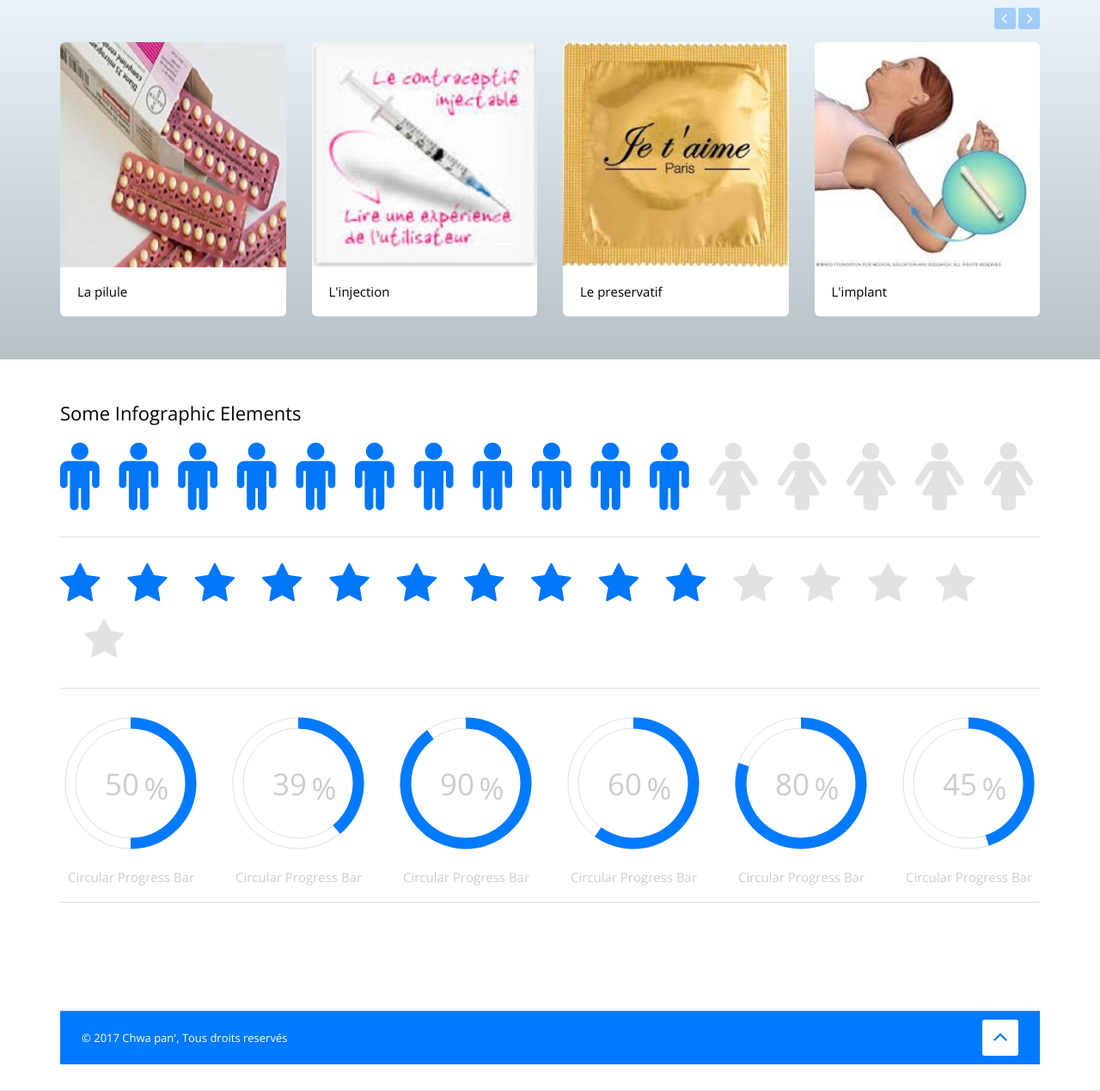
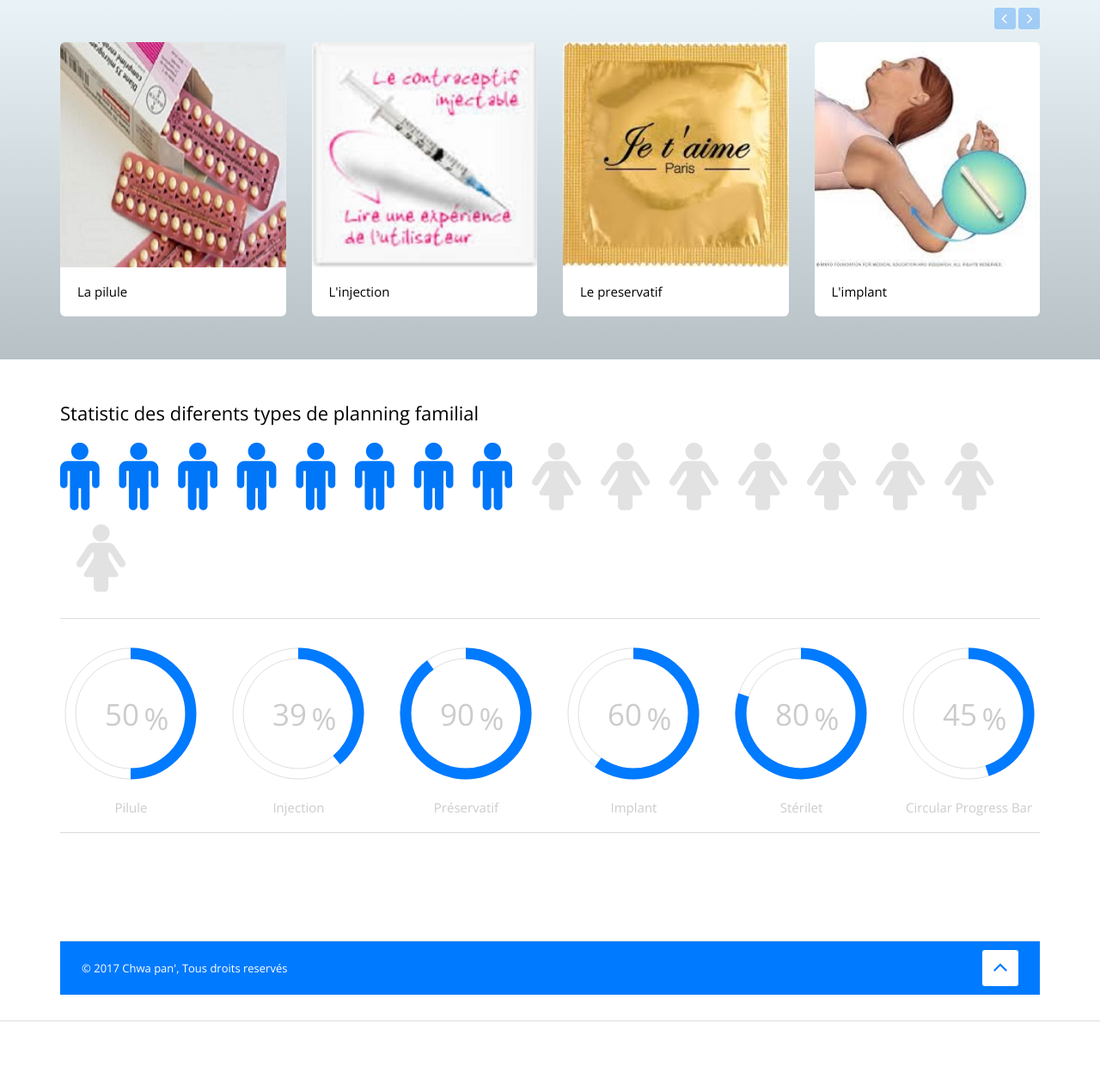
Before and after one commit to LysAMa/womenHackathon, a PHP site: page / in a window 1280 px wide. Shown: the part 1372-2641 px from the top of the page at 86% size. After the commit the page ends 2560 px from the top, so only its background shows below. Run offline with PHP 8.4, Linux system fonts and the light colour scheme.

Commit message:
Modification dans l'index

```diff
--- a/ChwaPa-n/index.php
+++ b/ChwaPa-n/index.php
@@ -341,11 +315,8 @@ require_once ("tete.php");
 
 			<div class="infographic-box">
 				<div class="container">
-					<h3>Some Infographic Elements</h3>
+					<h3>Statistic des diferents types de planning familial</h3>
 					<ul class="gender-list">
-						<li><a href="#"><i class="fa fa-male"></i></a></li>
-						<li><a href="#"><i class="fa fa-male"></i></a></li>
-						<li><a href="#"><i class="fa fa-male"></i></a></li>
 						<li><a href="#"><i class="fa fa-male"></i></a></li>
 						<li><a href="#"><i class="fa fa-male"></i></a></li>
 						<li><a href="#"><i class="fa fa-male"></i></a></li>
@@ -359,46 +330,32 @@ require_once ("tete.php");
 						<li><a href="#"><i class="fa fa-female"></i></a></li>
 						<li><a href="#"><i class="fa fa-female"></i></a></li>
 						<li><a href="#"><i class="fa fa-female"></i></a></li>
-					</ul>
-					<ul class="stars-list">
-						<li><a href="#"><i class="fa fa-star"></i></a></li>
-						<li><a href="#"><i class="fa fa-star"></i></a></li>
-						<li><a href="#"><i class="fa fa-star"></i></a></li>
-						<li><a href="#"><i class="fa fa-star"></i></a></li>
-						<li><a href="#"><i class="fa fa-star"></i></a></li>
-						<li><a href="#"><i class="fa fa-star"></i></a></li>
-						<li><a href="#"><i class="fa fa-star"></i></a></li>
-						<li><a href="#"><i class="fa fa-star"></i></a></li>
-						<li><a href="#"><i class="fa fa-star"></i></a></li>
-						<li><a href="#"><i class="fa fa-star"></i></a></li>
-						<li><a href="#"><i class="fa fa-star"></i></a></li>
-						<li><a href="#"><i class="fa fa-star"></i></a></li>
-						<li><a href="#"><i class="fa fa-star"></i></a></li>
-						<li><a href="#"><i class="fa fa-star"></i></a></li>
-						<li><a href="#"><i class="fa fa-star"></i></a></li>
+						<li><a href="#"><i class="fa fa-female"></i></a></li>
+						<li><a href="#"><i class="fa fa-female"></i></a></li>
+						<li><a href="#"><i class="fa fa-female"></i></a></li>
 					</ul>
 
 						<div class="skills-bar">
 						<div class="row">
 							<div class="col-md-2">
 								<div id="circle" data-percent="50"></div>
-								<p>Circular Progress Bar</p>
+								<p>Pilule</p>
 							</div>
 							<div class="col-md-2">
 								<div id="circle2" data-percent="39"></div>
-								<p>Circular Progress Bar</p>
+								<p>Injection</p>
 							</div>
 							<div class="col-md-2">
 								<div id="circle3" data-percent="90"></div>
-								<p>Circular Progress Bar</p>
+								<p>Préservatif</p>
 							</div>
 							<div class="col-md-2">
 								<div id="circle4" data-percent="60"></div>
-								<p>Circular Progress Bar</p>
+								<p>Implant</p>
 							</div>
 							<div class="col-md-2">
 								<div id="circle5" data-percent="80"></div>
-								<p>Circular Progress Bar</p>
+								<p>Stérilet</p>
 							</div>
 							<div class="col-md-2">
 								<div id="circle6" data-percent="45"></div>
```
Also changed, not shown: other parts of ChwaPa-n/index.php (+0 -26 lines).
